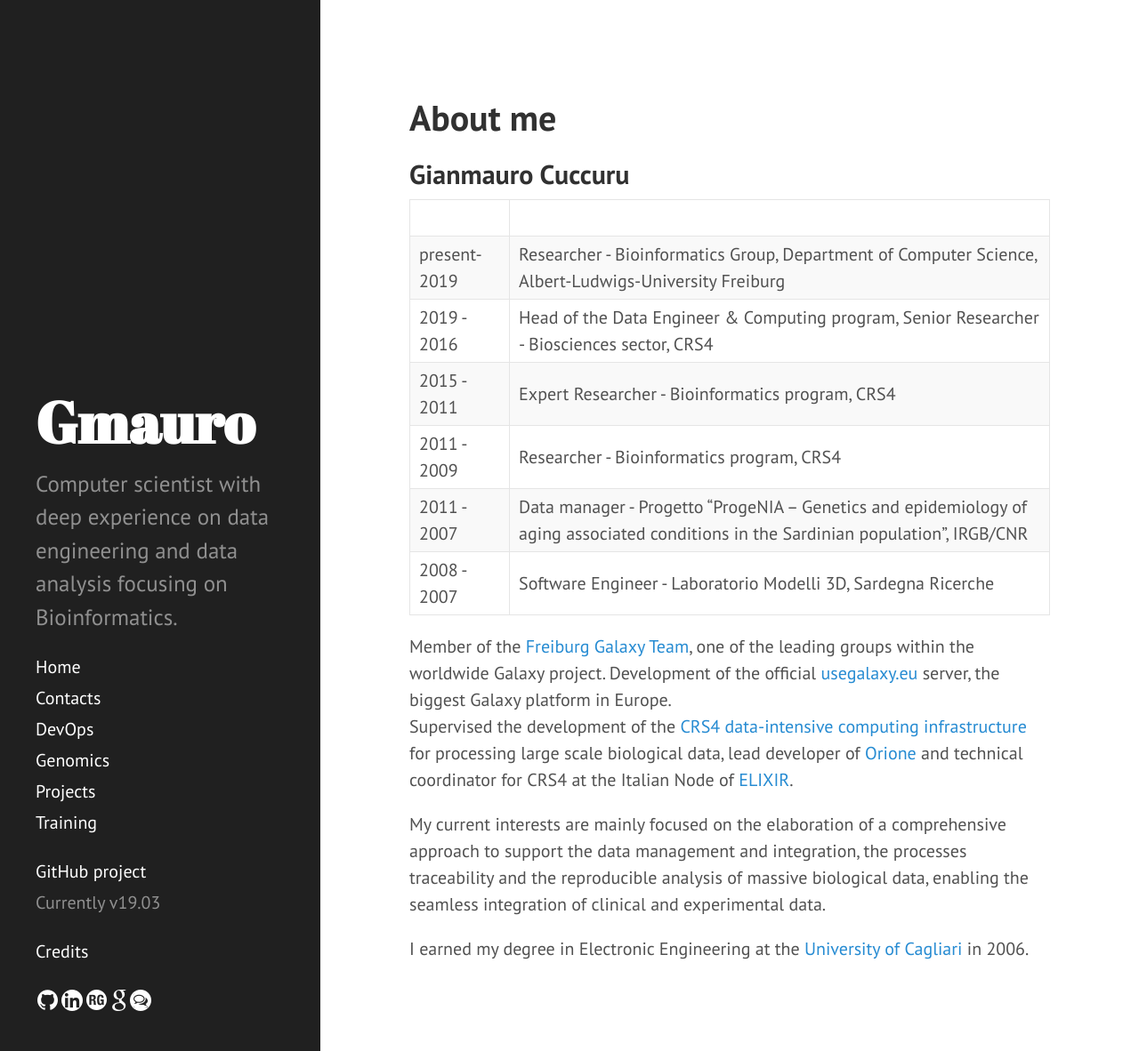
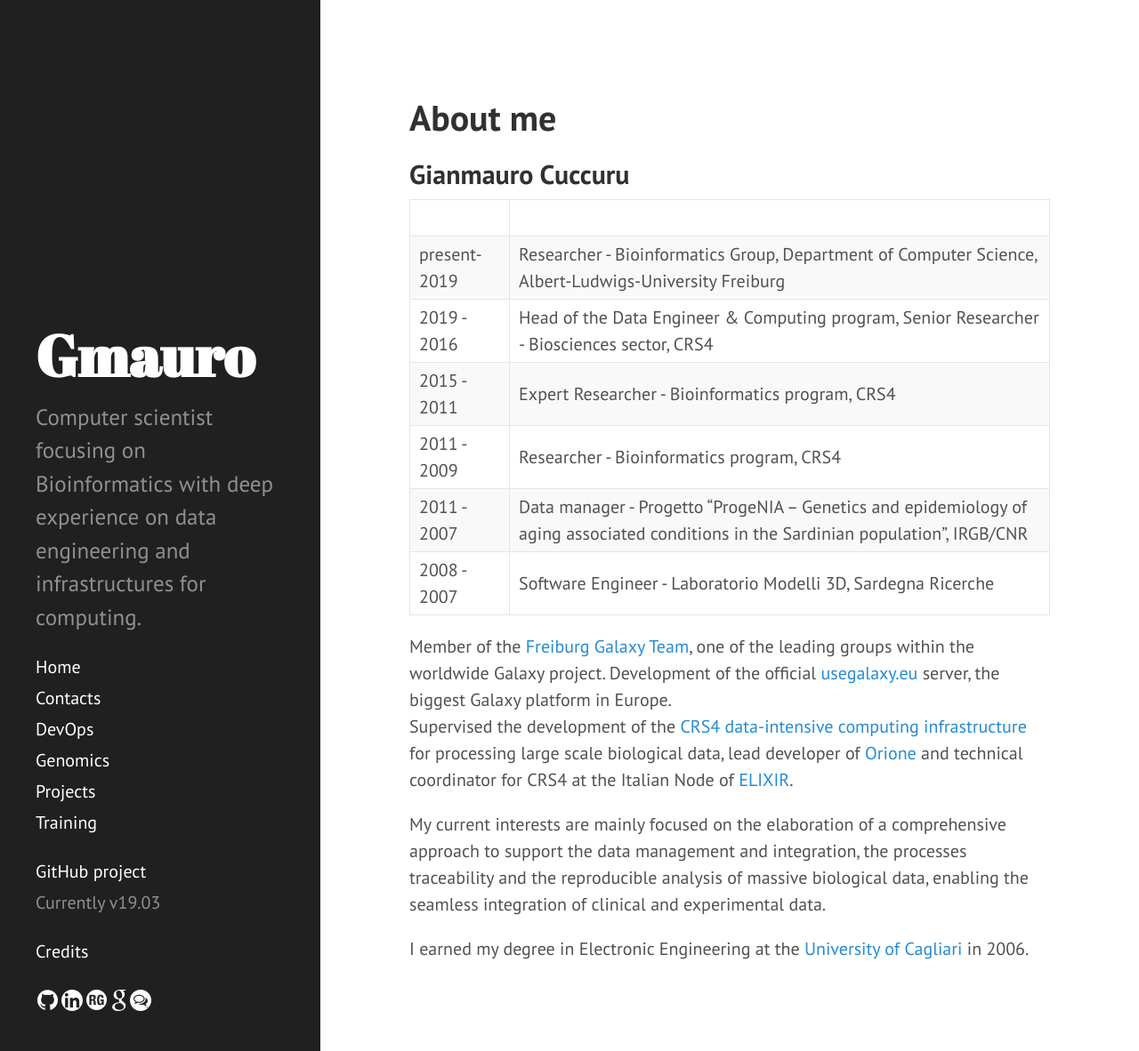
Before and after one commit to gmauro/gmauro.github.io, a Jekyll site: the page built from index.md, in a window 1280 px wide and 1182 px high. Shown: the whole window at 89% size. Built offline with Jekyll 4.4.1, drawn with Linux system fonts in a browser that asks for light colours.

Commit message:
Update _config.yml

```diff
--- a/_config.yml
+++ b/_config.yml
@@ -8,7 +8,7 @@ permalink:        pretty
 # Setup
 title:            Gmauro
 tagline:          'Personal website'
-description:      'Computer scientist with deep experience on data engineering and data analysis focusing on Bioinformatics.'
+description:      'Computer scientist focusing on Bioinformatics with deep experience on data engineering and infrastructures for computing.'
 url:              'https://gmauro.github.io'
 baseurl:          '/'
 
```
